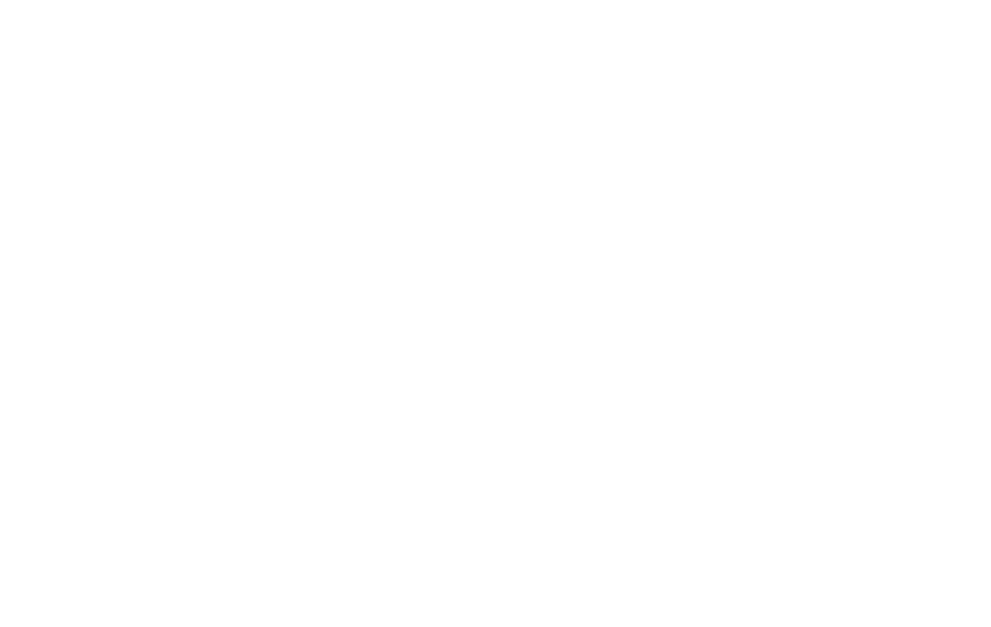
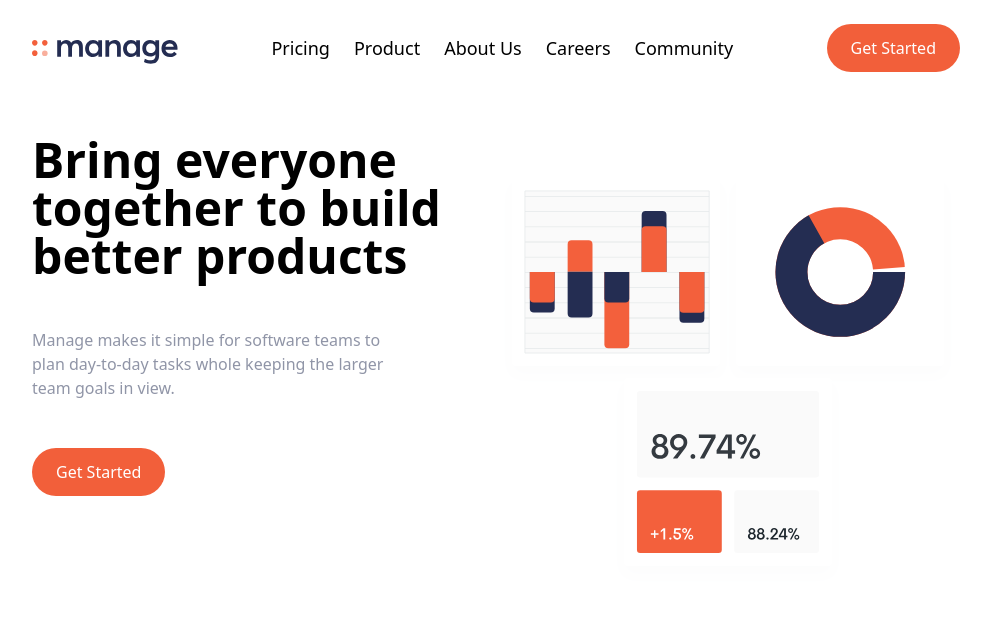
Before and after one commit to DanteTerry/tailwind-project, a website: page index.html in a window 1280 px wide. Shown: the whole page, without its empty margins (144-1135 px from the left). Drawn offline with Linux system fonts and the light colour scheme.

Commit message:
hero section completed

```diff
--- a/index.html
+++ b/index.html
@@ -12,8 +12,55 @@
     <nav class="relative container mx-auto p-6">
       <!-- Logo -->
       <div class="flex items-center justify-between">
-        <div class="pt-2"></div>
+        <div class="pt-2">
+          <img src="/img/logo.svg" alt="logo" />
+        </div>
+
+        <div class="hidden md:flex space-x-6">
+          <a href="#" class="text-lg hover:text-darkGrayishBlue">Pricing</a>
+          <a href="#" class="text-lg hover:text-darkGrayishBlue">Product</a>
+          <a href="#" class="text-lg hover:text-darkGrayishBlue">About Us</a>
+          <a href="#" class="text-lg hover:text-darkGrayishBlue">Careers</a>
+          <a href="#" class="text-lg hover:text-darkGrayishBlue">Community</a>
+        </div>
+        <!-- button -->
+        <a
+          href="#"
+          class="hidden md:block p-3 px-6 text-white bg-brightRed rounded-full baseline hover:bg-brightRedLight"
+          >Get Started</a
+        >
       </div>
     </nav>
+
+    <section id="hero">
+      <div
+        class="container flex flex-col-reverse items-center px-6 mx-auto mt-10 space-y-0 md:space-y-0 md:flex-row md:justify-around"
+      >
+        <!-- left item -->
+        <div class="flex flex-col mb-32 space-y-12 md:w-1/2">
+          <h1
+            class="max-w-md text-4xl font-bold text-center md:text-5xl md:text-left"
+          >
+            Bring everyone together to build better products
+          </h1>
+          <p class="max-w-sm text-center text-darkGrayishBlue md:text-left">
+            Manage makes it simple for software teams to plan day-to-day tasks
+            whole keeping the larger team goals in view.
+          </p>
+          <div class="flex justify-center md:justify-start">
+            <a
+              href="#"
+              class="p-3 px-6 text-white bg-brightRed rounded-full baseline hover:bg-brightRedLight"
+              >Get Started</a
+            >
+          </div>
+        </div>
+        <!-- image -->
+        <div class="md:w-1/2">
+          <img src="/img/illustration-intro.svg" alt="intro img" />
+        </div>
+      </div>
+    </section>
+    <!-- features -->
   </body>
 </html>
--- a/tailwind.config.js
+++ b/tailwind.config.js
@@ -9,6 +9,7 @@ module.exports = {
       xl: "1440px",
     },
     extend: {
+      colors: {
         brightRed: "hsl(12,88%,59%)",
         brightRedLight: "hsl(12,88%,69%)",
         brightRedSupLight: "hsl(12,88%,95%)",
@@ -19,5 +20,6 @@ module.exports = {
         veryLightGray: "hsl(0,0%,98%)",
       },
     },
+  },
   plugins: [],
 };
```
Also changed, not shown: css/main.css. Lines whose indentation alone changed are shown as unchanged.
